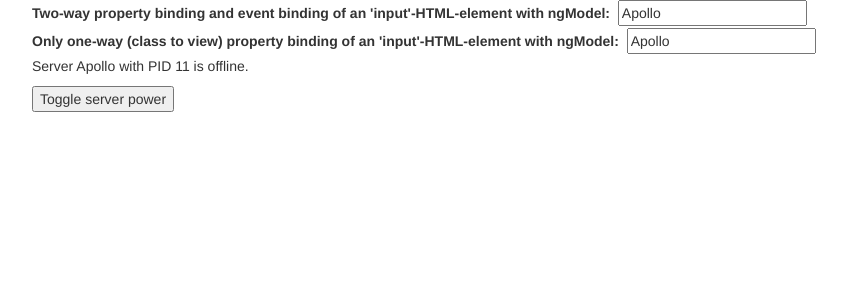
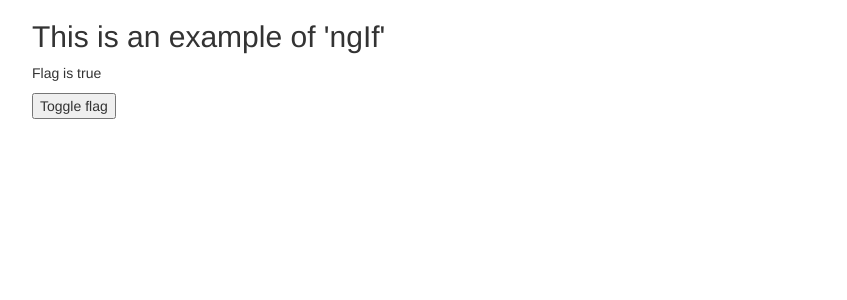
Before and after one commit to Mesqualito/Angular-Edureka, an Angular app in the folder first-app/: page / in a window 1280 px wide. Shown: the top 300 px of the page, without its empty margins (23-870 px from the left). Built offline with nearby package versions, Linux system fonts and the light colour scheme.

Commit message:
Easy condition check with built-in Angular structural directive 'ngIf'

```diff
--- a/first-app/src/app/app.component.html
+++ b/first-app/src/app/app.component.html
@@ -1,17 +1,12 @@
 <div class="container">
   <div class="row">
-    <!-- two-way-binding with ngModel -->
-    <label>Two-way property binding and event binding of an 'input'-HTML-element with ngModel:</label>&nbsp;
-    <input type="text" placeholder="Server Name" [(ngModel)]="serverName">
+    <h2>This is an example of 'ngIf'</h2>
+    <p *ngIf="flag; else elseblog">Flag is true</p>
+    <ng-template #elseblog>
+      <p>Flag is false</p>
+    </ng-template>
   </div>
   <div class="row">
-    <!-- only one-way (class to view) property binding with ngModel -->
-    <label>Only one-way (class to view) property binding of an 'input'-HTML-element with ngModel:</label>&nbsp;
-    <input type="text" placeholder="Server Name" [ngModel]="serverName">
-  </div>
-  <div class="row">
-    <p>Server {{ serverName }} with PID {{ serverPID }} is {{ serverStatus }}.<br>
-      <!--Property binding: enable button after some time --->
-      <p><button [disabled]="changeButtonState" (click)="toggleServerStatus()"> Toggle server power </button></p>
+    <button (click)="toggleFlag()"> Toggle flag </button>
   </div>
 </div>
--- a/first-app/src/app/app.component.ts
+++ b/first-app/src/app/app.component.ts
@@ -6,25 +6,11 @@
   styleUrls: ['./app.component.css']
 })
 export class AppComponent {
-  interpol = 'String interpolation: {{interpol}}';
-  serverName = 'Apollo';
-  serverPID = 11;
-  serverStatus = 'offline';
-  serverStatusFlag = false;
-  changeButtonState = true;
+  flag = true;
 
-  constructor() {
-    setTimeout(() => {
-      this.changeButtonState = false;
-    }, 2500);
+  toggleFlag() {
+    this.flag = !this.flag;
+    return this.flag;
   }
 
-  toggleServerStatus() {
-    this.serverStatusFlag = !this.serverStatusFlag;
-    if (this.serverStatusFlag === true) {
-      this.serverStatus = 'online';
-    } else {
-      this.serverStatus = 'offline';
-    }
-  }
 }
```
